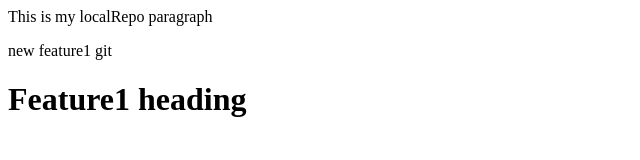
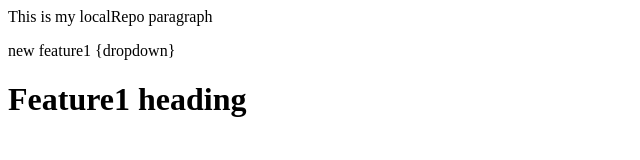
Before and after one commit to SACHIN9028/localrepo, a plain HTML site: page index.html in a window 1280 px wide. Shown: the full height of the page, 0-640 px from the left. Drawn offline with Linux system fonts and the light colour scheme.

Commit message:
add the dropdown

```diff
--- a/index.html
+++ b/index.html
@@ -1,3 +1,3 @@
 <p>This is my localRepo paragraph</p>
-<p>new feature1 git</p>
+<p>new feature1 {dropdown}</p>
 <h1>Feature1 heading</h1>
```
